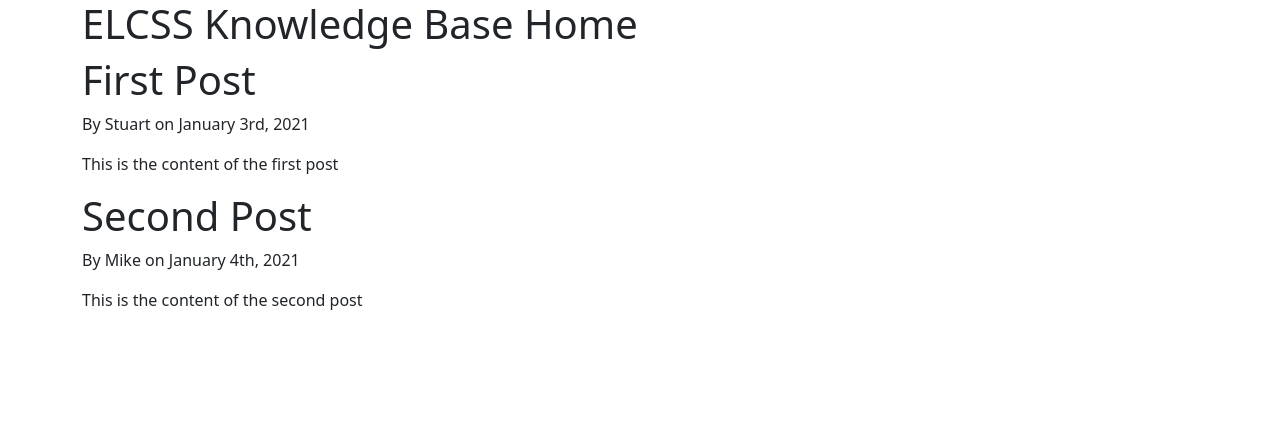
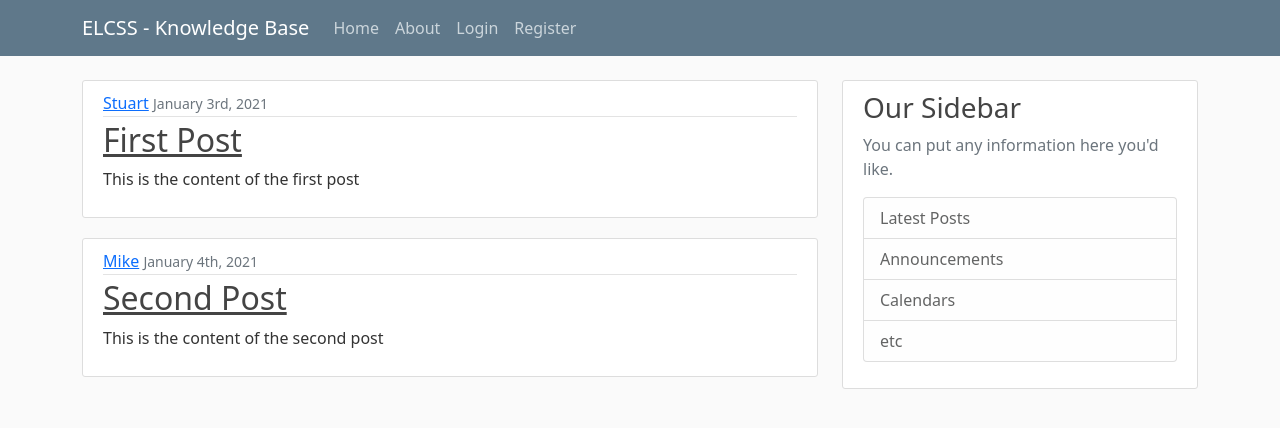
Before and after one commit to bh83du/CETM65-AS02, a Django app: page / in a window 1280 px wide. Shown: the top 428 px of the page. Run offline with Django 3.2, Linux system fonts and the light colour scheme.

Commit message:
Added static css file.  Updated templates.  Updated tests.

```diff
--- /dev/null
+++ b/teamkb/knowledgebase/static/knowledgebase/main.css
@@ -0,0 +1,84 @@
+body {
+    background: #fafafa;
+    color: #333333;
+    margin-top: 5rem;
+  }
+
+  h1, h2, h3, h4, h5, h6 {
+    color: #444444;
+  }
+
+  ul {
+    margin: 0;
+  }
+
+  .bg-steel {
+    background-color: #5f788a;
+  }
+
+  .site-header .navbar-nav .nav-link {
+    color: #cbd5db;
+  }
+
+  .site-header .navbar-nav .nav-link:hover {
+    color: #ffffff;
+  }
+
+  .site-header .navbar-nav .nav-link.active {
+    font-weight: 500;
+  }
+
+  .content-section {
+    background: #ffffff;
+    padding: 10px 20px;
+    border: 1px solid #dddddd;
+    border-radius: 3px;
+    margin-bottom: 20px;
+  }
+
+  .article-title {
+    color: #444444;
+  }
+
+  a.article-title:hover {
+    color: #428bca;
+    text-decoration: none;
+  }
+
+  .article-content {
+    white-space: pre-line;
+  }
+
+  .article-img {
+    height: 65px;
+    width: 65px;
+    margin-right: 16px;
+  }
+
+  .article-metadata {
+    padding-bottom: 1px;
+    margin-bottom: 4px;
+    border-bottom: 1px solid #e3e3e3
+  }
+
+  .article-metadata a:hover {
+    color: #333;
+    text-decoration: none;
+  }
+
+  .article-svg {
+    width: 25px;
+    height: 25px;
+    vertical-align: middle;
+  }
+
+  .account-img {
+    height: 125px;
+    width: 125px;
+    margin-right: 20px;
+    margin-bottom: 16px;
+  }
+
+  .account-heading {
+    font-size: 2.5rem;
+  }
--- a/teamkb/knowledgebase/templates/knowledgebase/home.html
+++ b/teamkb/knowledgebase/templates/knowledgebase/home.html
@@ -1,9 +1,17 @@
 {% extends "knowledgebase/template.html" %}
 {% block content %}
-    <h1>ELCSS Knowledge Base Home</h1>
     {% for post in posts %}
-        <h1>{{ post.title }}</h1>
-        <p>By {{ post.author }} on {{ post.date_posted }}</p>
-        <p>{{ post.content }}</p>
+
+        <article class="media content-section">
+            <div class="media-body">
+            <div class="article-metadata">
+                <a class="mr-2" href="#">{{ post.author }}</a>
+                <small class="text-muted">{{ post.date_posted }}</small>
+            </div>
+            <h2><a class="article-title" href="#">{{ post.title }}</a></h2>
+            <p class="article-content">{{ post.content }}</p>
+            </div>
+        </article>
+
     {% endfor %}
 {% endblock %}
--- a/teamkb/knowledgebase/templates/knowledgebase/template.html
+++ b/teamkb/knowledgebase/templates/knowledgebase/template.html
@@ -1,3 +1,4 @@
+{% load static %}
 <!DOCTYPE html>
 <html lang="en">
 <head>
@@ -7,6 +8,8 @@
     <!-- Bootstrap CSS -->
     <link href="https://cdn.jsdelivr.net/npm/bootstrap@5.0.0-beta1/dist/css/bootstrap.min.css" rel="stylesheet" integrity="sha384-giJF6kkoqNQ00vy+HMDP7azOuL0xtbfIcaT9wjKHr8RbDVddVHyTfAAsrekwKmP1" crossorigin="anonymous">
 
+    <link rel="stylesheet" type="text/css" href="{% static 'knowledgebase/main.css' %}">
+
     {% if title %}
         <title>ELCSS Knowledge Base - {{ title }}</title>
     {% else %}
@@ -14,9 +17,47 @@
     {% endif %}
 </head>
 <body>
-    <div class="container">
-        {% block content %}{% endblock %}
-    </div>
+    <header class="site-header">
+        <nav class="navbar navbar-expand-md navbar-dark bg-steel fixed-top">
+          <div class="container">
+            <a class="navbar-brand mr-4" href="{% url 'KB-home' %}">ELCSS - Knowledge Base</a>
+            <button class="navbar-toggler" type="button" data-toggle="collapse" data-target="#navbarToggle" aria-controls="navbarToggle" aria-expanded="false" aria-label="Toggle navigation">
+            <span class="navbar-toggler-icon"></span>
+            </button>
+            <div class="collapse navbar-collapse" id="navbarToggle">
+              <div class="navbar-nav mr-auto">
+                <a class="nav-item nav-link" href="{% url 'KB-home' %}">Home</a>
+                <a class="nav-item nav-link" href="{% url 'KB-about' %}">About</a>
+              </div>
+              <!-- Navbar Right Side -->
+              <div class="navbar-nav">
+                <a class="nav-item nav-link" href="#">Login</a>
+                <a class="nav-item nav-link" href="#">Register</a>
+              </div>
+            </div>
+          </div>
+        </nav>
+    </header>
+    <main role="main" class="container">
+        <div class="row">
+          <div class="col-md-8">
+            {% block content %}{% endblock %}
+          </div>
+          <div class="col-md-4">
+            <div class="content-section">
+              <h3>Our Sidebar</h3>
+              <p class='text-muted'>You can put any information here you'd like.
+                <ul class="list-group">
+                  <li class="list-group-item list-group-item-light">Latest Posts</li>
+                  <li class="list-group-item list-group-item-light">Announcements</li>
+                  <li class="list-group-item list-group-item-light">Calendars</li>
+                  <li class="list-group-item list-group-item-light">etc</li>
+                </ul>
+              </p>
+            </div>
+          </div>
+        </div>
+    </main>
     <!-- Bootstrap Bundle with Popper -->
     <script src="https://cdn.jsdelivr.net/npm/bootstrap@5.0.0-beta1/dist/js/bootstrap.bundle.min.js" integrity="sha384-ygbV9kiqUc6oa4msXn9868pTtWMgiQaeYH7/t7LECLbyPA2x65Kgf80OJFdroafW" crossorigin="anonymous"></script>
 
--- a/teamkb/test.py
+++ b/teamkb/test.py
@@ -9,12 +9,12 @@ class Test_Data_Page(unittest.TestCase):
     # User goes to Webpage and expects to see 'Knowledge Base' on the page.
     def test_home_page_rendered(self):
         self.driver.get('http://127.0.0.1:8000')
-        self.assertIn("Knowledge Base Home", self.driver.page_source,  "Text does not match expected")
+        self.assertIn("Knowledge Base", self.driver.title,  "Text does not match expected")
 
     # User goes to About Webpage and expects to see 'Knowledge Base About' on the page.
     def test_about_page_rendered(self):
         self.driver.get('http://127.0.0.1:8000/about')
-        self.assertIn("Knowledge Base About", self.driver.page_source,  "Text does not match expected")
+        self.assertIn("Knowledge Base - About", self.driver.title,  "Text does not match expected")
 
 
 if __name__ == "__main__":
```
